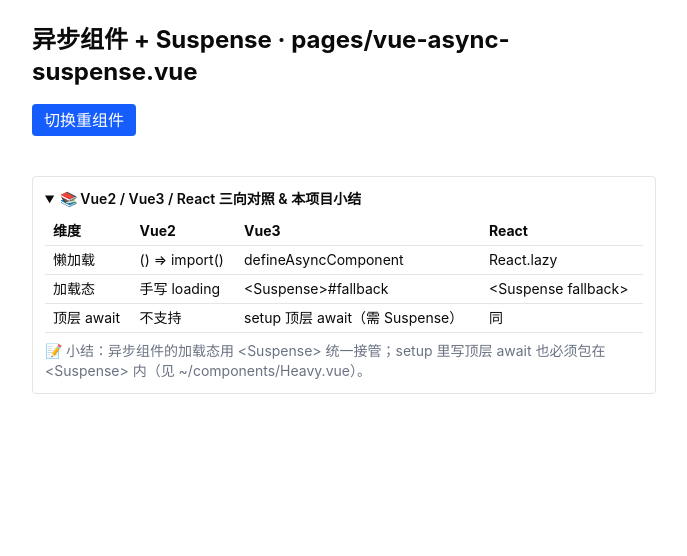
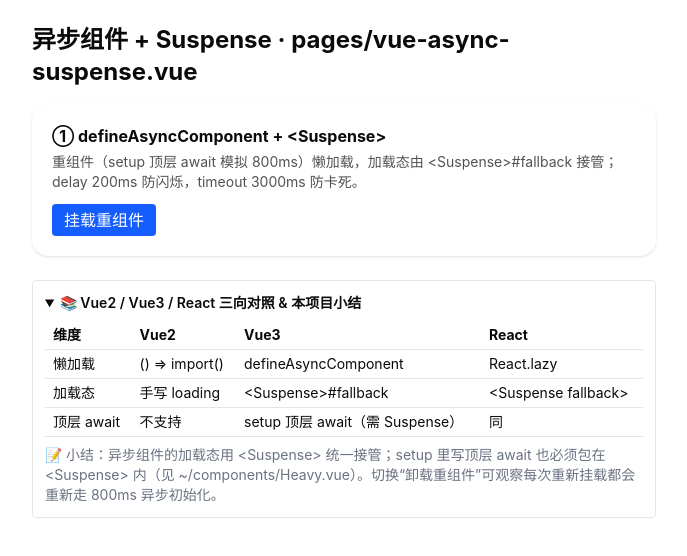
Before and after one commit to 1256807020/social-basic, a Nuxt app: page /vue-async-suspense in a window 1280 px wide. Both pictures are taken after a click on the heading "📚 Vue2 / Vue3 / React 三向对照 & 本项目小结". Shown: the top 556 px of the page, without its empty margins (296-983 px from the left). Built offline with nearby package versions, Linux system fonts and the light colour scheme.

Commit message:
fix/example(vue-async-suspense): 修复 Heavy.vue 路径并补全 defineAsyncComponent+Suspense 完整示例

```diff
--- a/app/pages/vue-async-suspense.vue
+++ b/app/pages/vue-async-suspense.vue
@@ -1,29 +1,59 @@
 <script setup lang="ts">
 // ───────────────────────────────────────────────────────────
-// 从 Vue2 升级到 Vue3（异步组件篇）· defineAsyncComponent + &lt;Suspense&gt;
+// 从 Vue2 升级到 Vue3（异步组件篇）· defineAsyncComponent + <Suspense>
 // · Vue2：() => import() 动态组件 + 手写 loading 态；
-// · Vue3：defineAsyncComponent(() => import()) 懒加载，包 &lt;Suspense&gt; 原生提供 #fallback；
-// · React 对照：React.lazy(() => import()) + &lt;Suspense fallback&gt;。
+// · Vue3：defineAsyncComponent(() => import()) 懒加载，包 <Suspense> 原生提供 #fallback；
+// · React 对照：React.lazy(() => import()) + <Suspense fallback>。
 // 📌 实战定位：代码分割/异步加载【了解即可·进阶】；重图表/编辑器按需加载，首屏更快。
-// 🧭 学习模式：🔧固定写法=defineAsyncComponent + &lt;Suspense&gt;#fallback；👉=练习点（已填）；文末 <details> 有 Vue2/Vue3/React 三向对照。
+// 🧭 学习模式：🔧固定写法=defineAsyncComponent + <Suspense>#fallback；👉=练习点（已填）；文末 <details> 有 Vue2/Vue3/React 三向对照。
 // ───────────────────────────────────────────────────────────
 import { defineAsyncComponent, ref } from 'vue'
 
 // 🔧 固定写法：懒加载重组件
-const Heavy = defineAsyncComponent(() => import('~/components/Heavy.vue'))
-const show = ref(false)
-// 👉 练习：加一个“卸载重组件”的开关
+// loader 指向 ~/components/Heavy.vue（Nuxt srcDir='app'，~ 即 app/）；
+// delay 200ms 避免极快加载时的闪烁，timeout 3000ms 防止接口卡死一直转圈
+const Heavy = defineAsyncComponent({
+  loader: () => import('~/components/Heavy.vue'),
+  delay: 200,
+  timeout: 3000,
+})
+const show = ref(false) // 控制是否挂载 <Suspense> 边界
+// 👉 练习：加一个“卸载重组件”的开关 —— mounted 控制 Heavy 是否被渲染
+const mounted = ref(true)
 </script>
 
 <template>
   <main class="mx-auto max-w-2xl space-y-4 p-6">
     <h1 class="text-2xl font-bold">异步组件 + Suspense · pages/vue-async-suspense.vue</h1>
-    <button class="rounded bg-blue-600 px-3 py-1 text-white" @click="show = !show">切换重组件</button>
 
-    <Suspense v-if="show">
-      <template #default><Heavy /></template>
-      <template #fallback><p class="text-sm text-gray-400">加载中…（Suspense fallback）</p></template>
-    </Suspense>
+    <section class="rounded-2xl bg-white p-5 shadow dark:bg-zinc-900">
+      <h2 class="font-bold">① defineAsyncComponent + &lt;Suspense&gt;</h2>
+      <p class="mt-1 text-sm opacity-70">
+        重组件（setup 顶层 await 模拟 800ms）懒加载，加载态由 &lt;Suspense&gt;#fallback 接管；
+        delay 200ms 防闪烁，timeout 3000ms 防卡死。
+      </p>
+      <div class="mt-3 flex flex-wrap gap-2">
+        <button class="rounded bg-blue-600 px-3 py-1 text-white" @click="show = !show">
+          {{ show ? '卸载 Suspense' : '挂载重组件' }}
+        </button>
+        <button
+          v-if="show"
+          class="rounded bg-amber-500 px-3 py-1 text-white"
+          @click="mounted = !mounted"
+        >
+          {{ mounted ? '卸载重组件' : '重新挂载重组件' }}
+        </button>
+      </div>
+
+      <Suspense v-if="show">
+        <template #default>
+          <Heavy v-if="mounted" />
+        </template>
+        <template #fallback>
+          <p class="mt-3 text-sm text-gray-400">加载中…（Suspense fallback，模拟 800ms）</p>
+        </template>
+      </Suspense>
+    </section>
 
     <details class="mt-6 rounded border p-3 text-sm">
       <summary class="cursor-pointer font-semibold">📚 Vue2 / Vue3 / React 三向对照 & 本项目小结</summary>
@@ -42,7 +72,7 @@ const show = ref(false)
           <tr class="border-b"><td class="px-2 py-1">顶层 await</td><td class="px-2 py-1">不支持</td><td class="px-2 py-1">setup 顶层 await（需 Suspense）</td><td class="px-2 py-1">同</td></tr>
         </tbody>
       </table>
-      <p class="mt-2 text-gray-500">📝 小结：异步组件的加载态用 &lt;Suspense&gt; 统一接管；setup 里写顶层 await 也必须包在 &lt;Suspense&gt; 内（见 ~/components/Heavy.vue）。</p>
+      <p class="mt-2 text-gray-500">📝 小结：异步组件的加载态用 &lt;Suspense&gt; 统一接管；setup 里写顶层 await 也必须包在 &lt;Suspense&gt; 内（见 ~/components/Heavy.vue）。切换“卸载重组件”可观察每次重新挂载都会重新走 800ms 异步初始化。</p>
     </details>
   </main>
 </template>
```
Also changed, not shown: app/components/Heavy.vue (renamed from components/Heavy.vue).
